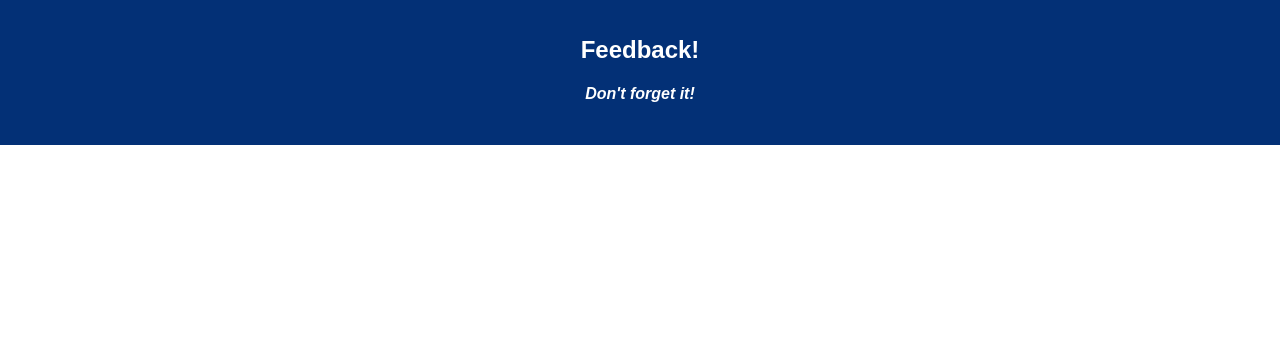
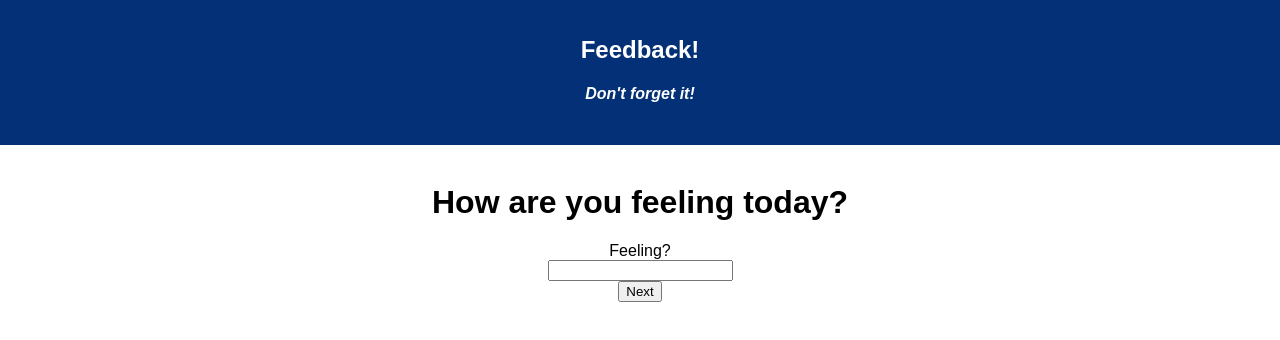
Before and after one commit to tannguyen1024/feedback_with_redux, a React (Create React App) app: page / in a window 1280 px wide. Shown: the top 340 px of the page. Built offline with nearby package versions, Linux system fonts and the light colour scheme.

Commit message:
Completed the skeleton for the page using HashRouter

```diff
--- a/package.json
+++ b/package.json
@@ -9,6 +9,7 @@
     "react": "^16.13.1",
     "react-dom": "^16.8.6",
     "react-redux": "^7.2.0",
+    "react-router-dom": "^5.1.2",
     "react-scripts": "^3.4.0"
   },
   "devDependencies": {
--- a/src/components/App/App.js
+++ b/src/components/App/App.js
@@ -1,6 +1,16 @@
 import React, { Component } from 'react';
-import axios from 'axios';
+// import axios from 'axios';
 import './App.css';
+
+import { HashRouter, Route } from 'react-router-dom';
+
+/* Page Components Here */
+import Feelings from '../Feelings/Feelings'
+import Understanding from '../Understanding/Understanding'
+import Support from '../Support/Support'
+import Comments from '../Comments/Comments'
+import Review from '../Review/Review'
+import Success from '../Success/Success'
 
 class App extends Component {
   render() {
@@ -11,6 +21,14 @@ class App extends Component {
           <h4><i>Don't forget it!</i></h4>
         </header>
         <br/>
+        <HashRouter>
+          <Route exact path="/" component={Feelings} />
+          <Route path="/Understanding" component={Understanding} />
+          <Route path="/Support" component={Support} />
+          <Route path="/Comments" component={Comments} />
+          <Route path="/Review" component={Review} />
+          <Route path="/Success" component={Success} />
+        </HashRouter>
       </div>
     );
   }
--- /dev/null
+++ b/src/components/Comments/Comments.jsx
@@ -0,0 +1,24 @@
+import React, {Component} from 'react';
+
+class Comments extends Component {
+
+    handleClick = () => {
+        this.props.history.push('/Review');
+    }
+
+    render() {
+        return (
+            <>
+                <h1>Any comments you want to leave?</h1>
+                <label>Comments?</label>
+                <br />
+                <input type="text" />
+                <br />
+                <button onClick={this.handleClick}>Next</button>
+            </>
+        )
+    }
+
+}
+
+export default Comments;
--- /dev/null
+++ b/src/components/Feelings/Feelings.jsx
@@ -0,0 +1,26 @@
+import React, { Component } from 'react';
+
+class Feelings extends Component {
+
+    handleClick = () => {
+        this.props.history.push('/Understanding');
+    }
+
+    render() {
+        return (
+            <>
+                <h1>How are you feeling today?</h1>
+                <form>
+                <label>Feeling?</label>
+                <br />
+                <input type="number" />
+                <br />
+                <button onClick={this.handleClick}>Next</button>
+                </form>
+            </>
+        )
+    }
+
+}
+
+export default Feelings;
--- /dev/null
+++ b/src/components/Review/Review.jsx
@@ -0,0 +1,21 @@
+import React, {Component} from 'react';
+
+class Review extends Component {
+
+    handleClick = () => {
+        this.props.history.push('/Success');
+    }
+
+    render() {
+        return (
+            <>
+                <h1>Review Your Feedback</h1>
+                <h2>Results Here:</h2>
+                <button onClick={this.handleClick}>Submit</button>
+            </>
+        )
+    }
+
+}
+
+export default Review;
--- /dev/null
+++ b/src/components/Success/Success.jsx
@@ -0,0 +1,20 @@
+import React, {Component} from 'react';
+
+class Success extends Component {
+
+    handleClick = () => {
+        this.props.history.push('/');
+    }
+
+    render(){
+        return(
+            <>
+            <h1>Thank You!</h1>
+                <button onClick={this.handleClick}>Leave New Feedback</button>
+            </>
+        )
+    }
+
+}
+
+export default Success;
--- /dev/null
+++ b/src/components/Support/Support.jsx
@@ -0,0 +1,24 @@
+import React, {Component} from 'react';
+
+class Support extends Component {
+
+    handleClick = () => {
+        this.props.history.push('/Comments');
+    }
+
+    render() {
+        return (
+            <>
+                <h1>How well are you being supported?</h1>
+                <label>Support?</label>
+                <br />
+                <input type="number" />
+                <br />
+                <button onClick={this.handleClick}>Next</button>
+            </>
+        )
+    }
+
+}
+
+export default Support;
--- /dev/null
+++ b/src/components/Understanding/Understanding.jsx
@@ -0,0 +1,24 @@
+import React, { Component } from 'react';
+
+class Understanding extends Component {
+
+    handleClick = () => {
+        this.props.history.push('/Support');
+    }
+
+    render() {
+        return (
+            <>
+                <h1>How well are you understanding the content?</h1>
+                <label>Understanding?</label>
+                <br />
+                <input type="number" />
+                <br />
+                <button onClick={this.handleClick}>Next</button>
+            </>
+        )
+    }
+
+}
+
+export default Understanding;
```
Also changed, not shown: 2 other files (tests, documents, lock files or other folders).
